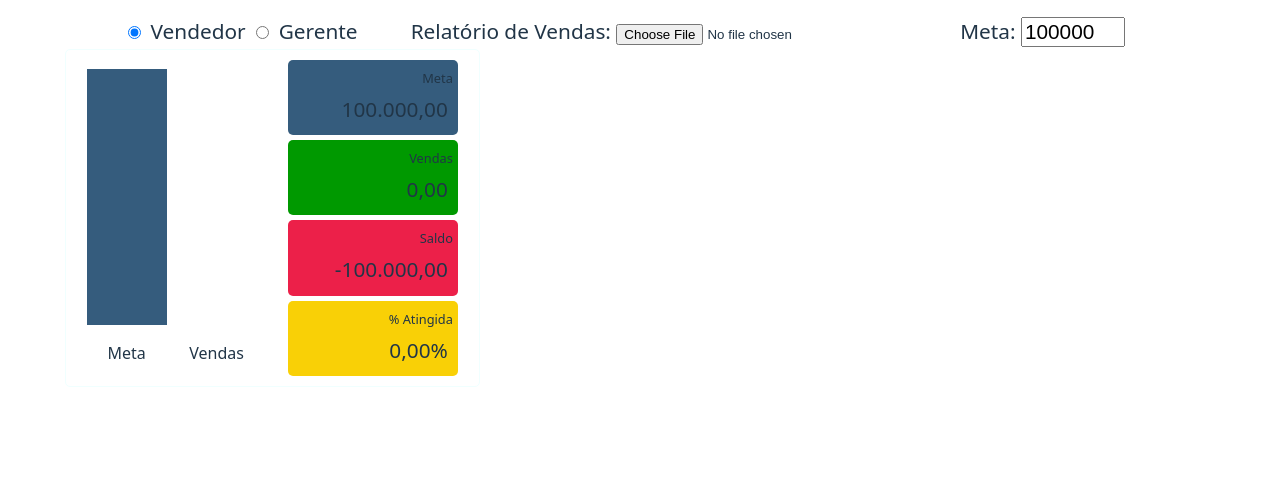
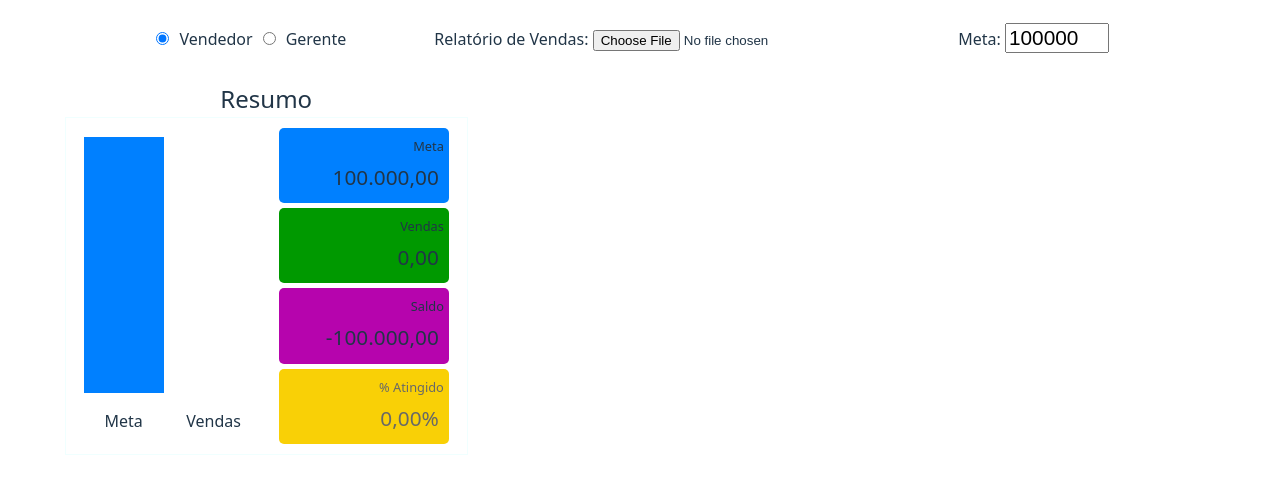
Before and after one commit to lucasisrael-dev/new_dashboard, a Vue app: page / in a window 1280 px wide. Shown: the top 494 px of the page. Built offline with nearby package versions, Linux system fonts and the light colour scheme.

Commit message:
Dia 2_2 - Componentes barra e corpo, resumo, separados do componente Dashboard

```diff
--- /dev/null
+++ b/src/components/BarraConfiguracoes.vue
@@ -0,0 +1,86 @@
+<template>
+  <!-- BARRA DE CONFIGURAÇÕES -->
+  <div id="barra_configuracoes">
+    <div id="tipo_operador" class="configuracoes">
+      <input type="radio" name="tipo" id="vendedor" v-model.number="DADOS.tipoOperador" :value="0">
+      <label for="vendedor">Vendedor</label>
+      <input type="radio" name="tipo" id="gerente" v-model.number="DADOS.tipoOperador" :value="1">
+      <label for="gerente">Gerente</label>
+    </div>
+    <div id="rel_vendas" class="configuracoes">
+      <label for="vendas">Relatório de Vendas: </label>
+      <input type="file" name="vendas" id="vendas" accept=".csv" @change="getUploadedFile">
+    </div>
+    <div id="valor_meta" class="configuracoes">
+      <label for="meta">Meta: </label>
+      <input type="number" name="meta" id="meta" step="1" v-bind:value="DADOS.valorMeta" v-on:input="(e) => {
+        DADOS.valorMeta = Number(e.target.value);
+      }">
+      <!-- ATALHO DO v-bind: | : -->
+      <!-- ATALHO DO v-on: | @ -->
+    </div>
+  </div>
+</template>
+
+<style scoped>
+#barra_configuracoes {
+  border: solid 1px white;
+  margin-bottom: 20px;
+  padding: 5px;
+}
+#meta {
+  font-size: 1.3rem;
+}
+
+.configuracoes {
+  display: inline-block;
+}
+
+#tipo_operador,
+#valor_meta {
+  width: 30%;
+
+}
+
+#rel_vendas {
+  width: 39%;
+  border-left: solid 1px white;
+  border-right: solid 1px white;
+}
+
+#vendedor,
+#gerente {
+  margin: 10px;
+}
+
+#meta {
+  width: 6rem
+}
+
+</style>
+
+<script setup>
+import Papa from 'papaparse'
+import { papaparseConfig } from '../utils/utils';
+import { inject } from 'vue';
+
+const DADOS = inject('appDados');
+
+const getUploadedFile = (event) => {
+  const file = event.target.files[0];
+
+  if (file) {
+    const reader = new FileReader();
+
+    reader.onload = (e) => {
+      DADOS.relatorioVendas = Papa.parse(e.target.result, papaparseConfig);
+    };
+
+    reader.onerror = (e) => {
+      console.error("Error ao ler o arquivo: ", e.target.error);
+    };
+
+    reader.readAsText(file, 'latin1');
+  }
+};
+</script>
--- a/src/components/Dashboard.vue
+++ b/src/components/Dashboard.vue
@@ -1,212 +1,32 @@
 <template>
   <div id="dashboard">
-
-    <!-- BARRA DE CONFIGURAÇÕES -->
-    <div id="barra_configuracoes">
-      <div id="tipo_operador" class="configuracoes">
-        <input type="radio" name="tipo" id="vendedor" v-model.number="DADOS.tipoOperador" :value="0">
-        <label for="vendedor">Vendedor</label>
-        <input type="radio" name="tipo" id="gerente" v-model.number="DADOS.tipoOperador" :value="1">
-        <label for="gerente">Gerente</label>
-      </div>
-      <div id="rel_vendas" class="configuracoes">
-        <label for="vendas">Relatório de Vendas: </label>
-        <input type="file" name="vendas" id="vendas" accept=".csv" @change="getUploadedFile">
-      </div>
-      <div id="valor_meta" class="configuracoes">
-        <label for="meta">Meta: </label>
-        <input type="number" name="meta" id="meta" step="1" v-bind:value="DADOS.valorMeta" v-on:input="(e) => {
-          DADOS.valorMeta = Number(e.target.value);
-        }">
-        <!-- ATALHO DO v-bind: | : -->
-        <!-- ATALHO DO v-on: | @ -->
+    <BarraConfiguracoes />
+    <div id="corpo">
+      <div id="primeiraLinha">
+        <ResumoDados />
       </div>
     </div>
-
-    <!-- CORPO DA PÁGINA -->
-    <div id="corpo">
-      <div id="primeiraLinha">
-        <div id="card_resumo">
-          <div id="grafico">
-            <div id="conteinerBarraMeta">
-              <div id="barraMeta" :style="barraMetaTamanho"></div>
-              <p>Meta</p>
-            </div>
-            <div id="conteinerBarraVendas">
-              <div id="barraVendas" :style="barraVendasTamanho"></div>
-              <p>Vendas</p>
-            </div>
-          </div>
-          <div id="dados_resumidos">
-            <div class="card meta"><span class="cardTitle">Meta</span>
-              <p>{{ DADOS.valorMeta.toLocaleString('pt-BR', { style: 'decimal', minimumFractionDigits: 2, maximumFractionDigits: 2}) }}</p>
-            </div>
-            <div class="card vendas"><span class="cardTitle">Vendas</span>
-              <p>{{ DADOS.valorTotalVendas.toLocaleString('pt-BR', { style: 'decimal', minimumFractionDigits: 2, maximumFractionDigits: 2}) }}</p>
-            </div>
-            <div class="card saldo"><span class="cardTitle">Saldo</span>
-              <p>{{ DADOS.valorSaldo.toLocaleString('pt-BR', { style: 'decimal', minimumFractionDigits: 2, maximumFractionDigits: 2}) }}</p>
-            </div>
-            <div class="card pAtingida"><span class="cardTitle">% Atingida</span>
-              <p>{{ DADOS.percentualAtingido.toLocaleString('pt-BR', { style: 'percent', minimumFractionDigits: 2, maximumFractionDigits: 2}) }}</p>
-            </div>
-          </div>
-        </div>
-      </div>
-
-    </div>
-
-  </div> <!-- FIM DO DASHBOARD -->
+  </div>
 </template>
-
-<script setup>
-import { reactive, ref, computed } from 'vue';
-import { Dados } from '../classes/Dados';
-import Papa from 'papaparse'
-import { papaparseConfig } from '../utils/utils';
-
-const DADOS = reactive(new Dados());
-
-const getUploadedFile = (event) => {
-  const file = event.target.files[0];
-
-  if (file) {
-    const reader = new FileReader();
-
-    reader.onload = (e) => {
-      DADOS.relatorioVendas = Papa.parse(e.target.result, papaparseConfig);
-    };
-
-    reader.onerror = (e) => {
-      console.error("Error ao ler o arquivo: ", e.target.error);
-    };
-
-    reader.readAsText(file, 'latin1');
-  }
-};
-
-const setBarHeight = function (meta, venda) {
-  let tamanho = [16, 0];
-  if (meta > venda) {
-    tamanho[1] = ( 16 * venda) / meta;
-  } else {
-    tamanho[0] = ( 16 * meta) / venda;
-    tamanho[1] = 16;
-  }
-  return tamanho;
-}
-
-const barraMetaTamanho = computed(() => {
-  let tamanho = setBarHeight(DADOS.valorMeta, DADOS.valorTotalVendas)
-  return {height: tamanho[0]+"rem"};
-})
-
-const barraVendasTamanho = computed(() => {
-  let tamanho = setBarHeight(DADOS.valorMeta, DADOS.valorTotalVendas)
-  return {height: tamanho[1]+"rem"};
-})
-
-</script>
 
 <style scoped>
 #dashboard {
   min-width: 1150px;
 }
 
-#barra_configuracoes,
-#meta {
-  font-size: 1.3rem;
-}
-
-.configuracoes {
-  display: inline-block;
-}
-
-#tipo_operador,
-#valor_meta {
-  width: 30%;
-
-}
-
-#rel_vendas {
-  width: 40%;
-
-}
-
-#vendedor,
-#gerente {
-  margin: 10px;
-}
-
-#meta {
-  width: 6rem
-}
-
 #primeiraLinha {
   display: flex;
 }
+</style>
 
-#card_resumo {
-  width: 35%;
-  display: flex;
-  justify-content: space-around;
-   align-items: stretch;
-  border-style: solid;
-  border-width: 1px;
-  border-color: azure;
-  border-radius: 5px;
-  padding: 5px;
-}
+<script setup>
+import { reactive, computed, provide } from 'vue';
+import { Dados } from '../classes/Dados';
 
-#grafico {
-  display: flex;
-  align-items: flex-end;
-}
+const DADOS = reactive(new Dados());
+provide('appDados', DADOS);
 
-#barraMeta {
-  background-color: #355c7d;
-  width: 5rem;
-  height: 16rem;
-  margin: 5px;
-}
+import BarraConfiguracoes from './BarraConfiguracoes.vue';
+import ResumoDados from './ResumoDados.vue';
 
-#barraVendas {
-  background-color: #009900;
-  width: 5rem;
-  height: 7rem;
-  margin: 5px;
-}
-
-.card {
-  width: 10rem;
-  text-align: right;
-  padding: 5px;
-  margin: 5px;
-  border-radius: 5px;
-}
-
-.card span {
-  font-size: 0.8rem;
-}
-
-.card p {
-  font-size: 1.3rem;
-  margin: 5px;
-}
-
-.meta {
-  background-color: #355c7d;
-}
-
-.vendas {
-  background-color: #009900;
-}
-
-.saldo {
-  background-color: #ec2049;
-}
-
-.pAtingida {
-  background-color: #f9d006;
-}
-</style>
+</script>
--- /dev/null
+++ b/src/components/ResumoDados.vue
@@ -0,0 +1,136 @@
+<template>
+  <div id="card_resumo">
+          <div class="tituloResumo">
+            <p>Resumo</p>
+          </div>
+          <div class="conteudoResumo">
+            <div id="grafico">
+              <div id="conteinerBarraMeta">
+                <div id="barraMeta" :style="barraMetaTamanho"></div>
+                <p>Meta</p>
+              </div>
+              <div id="conteinerBarraVendas">
+                <div id="barraVendas" :style="barraVendasTamanho"></div>
+                <p>Vendas</p>
+              </div>
+            </div>
+            <div id="dados_resumidos">
+              <div class="card meta"><span class="cardTitle">Meta</span>
+                <p>{{ DADOS.valorMeta.toLocaleString('pt-BR', {
+                  style: 'decimal', minimumFractionDigits: 2,
+                  maximumFractionDigits: 2}) }}</p>
+              </div>
+              <div class="card vendas"><span class="cardTitle">Vendas</span>
+                <p>{{ DADOS.valorTotalVendas.toLocaleString('pt-BR', {
+                  style: 'decimal', minimumFractionDigits: 2,
+                  maximumFractionDigits: 2}) }}</p>
+              </div>
+              <div class="card saldo"><span class="cardTitle">Saldo</span>
+                <p>{{ DADOS.valorSaldo.toLocaleString('pt-BR', {
+                  style: 'decimal', minimumFractionDigits: 2,
+                  maximumFractionDigits: 2}) }}</p>
+              </div>
+              <div class="card pAtingido"><span class="cardTitle">% Atingido</span>
+                <p>{{ DADOS.percentualAtingido.toLocaleString('pt-BR', {
+                  style: 'percent', minimumFractionDigits: 2,
+                  maximumFractionDigits: 2}) }}</p>
+              </div>
+            </div>
+          </div>
+        </div>
+</template>
+
+<style scoped>
+#card_resumo {
+  width: 35%;
+}
+
+.tituloResumo {
+  font-size: 1.5rem;
+}
+
+.tituloResumo p {
+  margin: 0;
+  padding: 0;
+}
+
+.conteudoResumo {
+  display: flex;
+  justify-content: space-around;
+  align-items: stretch;
+  border-style: solid;
+  border-width: 1px;
+  border-color: azure;
+  padding: 5px;
+}
+
+#grafico {
+  display: flex;
+  align-items: flex-end;
+}
+
+#barraMeta {
+  background-color: #0080ff;
+  width: 5rem;
+  height: 16rem;
+  margin: 5px;
+}
+
+#barraVendas {
+  background-color: #009900;
+  width: 5rem;
+  height: 7rem;
+  margin: 5px;
+}
+
+.card {
+  width: 10rem;
+  text-align: right;
+  padding: 5px;
+  margin: 5px;
+  border-radius: 5px;
+}
+
+.card span {
+  font-size: 0.8rem;
+}
+
+.card p {
+  font-size: 1.3rem;
+  margin: 5px;
+}
+
+.meta {
+  background-color: #0080ff;
+}
+
+.vendas {
+  background-color: #009900;
+}
+
+.saldo {
+  background-color: #b604ad;
+}
+
+.pAtingido {
+  background-color: #f9d006;
+  color: rgb(103, 104, 104);
+}
+</style>
+
+<script setup>
+import { inject, computed } from 'vue';
+import { setBarHeight } from '../utils/utils';
+
+const DADOS = inject('appDados')
+
+const barraMetaTamanho = computed(() => {
+  let tamanho = setBarHeight(DADOS.valorMeta, DADOS.valorTotalVendas)
+  return { height: tamanho[0] + "rem" };
+})
+
+const barraVendasTamanho = computed(() => {
+  let tamanho = setBarHeight(DADOS.valorMeta, DADOS.valorTotalVendas)
+  return { height: tamanho[1] + "rem" };
+})
+</script>
--- a/src/utils/utils.js
+++ b/src/utils/utils.js
@@ -25,3 +25,14 @@ papaparseConfig.transform = function (value, column) {
   }
   return value;
 }
+
+export const setBarHeight = function (meta, venda) {
+  let tamanho = [16, 0];
+  if (meta > venda) {
+    tamanho[1] = (16 * venda) / meta;
+  } else {
+    tamanho[0] = (16 * meta) / venda;
+    tamanho[1] = 16;
+  }
+  return tamanho;
+}
```
